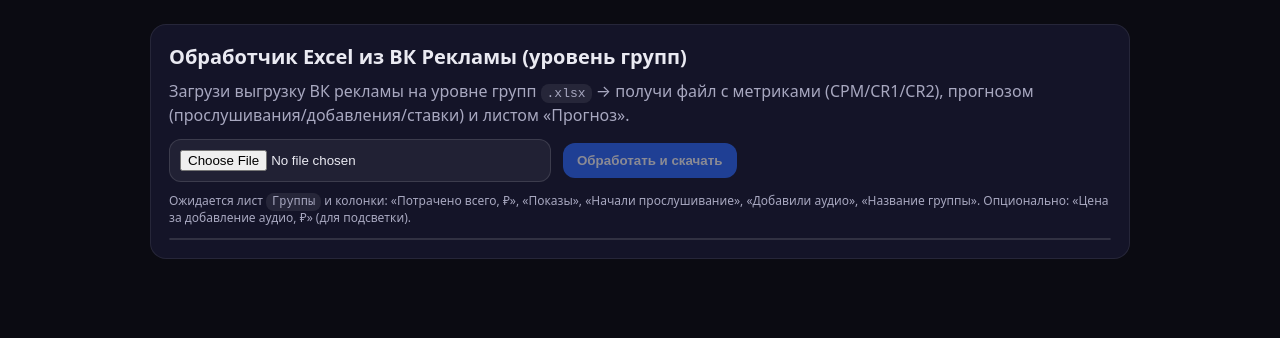
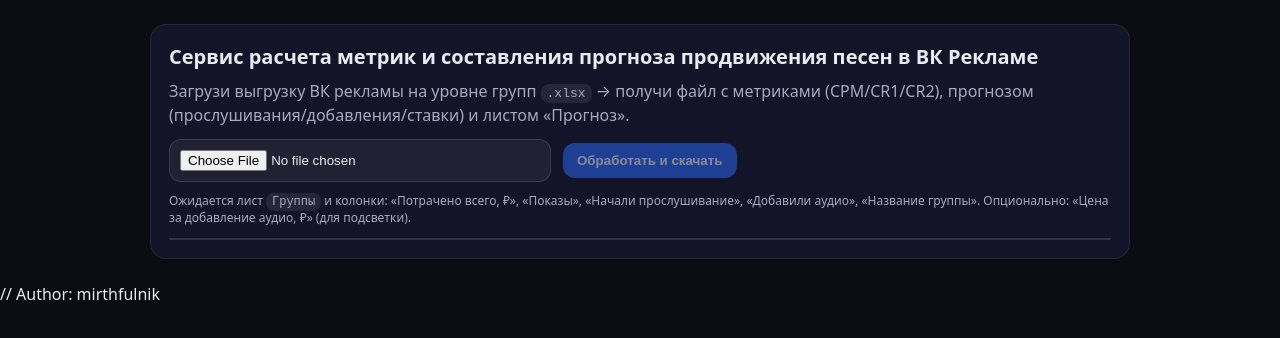
Before and after one commit to Mirthfulnik/VK_ADV_stat_converter, a plain HTML site: page index.html in a window 1280 px wide. Drawn offline with nearby package versions, Linux system fonts and the light colour scheme.

Commit message:
Update index.html

```diff
--- a/index.html
+++ b/index.html
@@ -3,7 +3,7 @@
 <head>
   <meta charset="utf-8" />
   <meta name="viewport" content="width=device-width, initial-scale=1" />
-  <title>VK Ads Excel Enricher</title>
+  <title>VK Stat Converter</title>
 
   <!-- Author: mirthfulnik -->
   <style>
@@ -69,7 +69,7 @@
 <body>
   <div class="wrap">
     <div class="card">
-      <h1>Обработчик Excel из ВК Рекламы (уровень групп)</h1>
+      <h1>Сервис расчета метрик и составления прогноза продвижения песен в ВК Рекламе</h1>
       <p>
         Загрузи выгрузку ВК рекламы на уровне групп <code>.xlsx</code> → получи файл с метриками (CPM/CR1/CR2), прогнозом (прослушивания/добавления/ставки) и листом «Прогноз».
       </p>
@@ -629,3 +629,4 @@
   </script>
 </body>
 </html>
+   // Author: mirthfulnik
```
